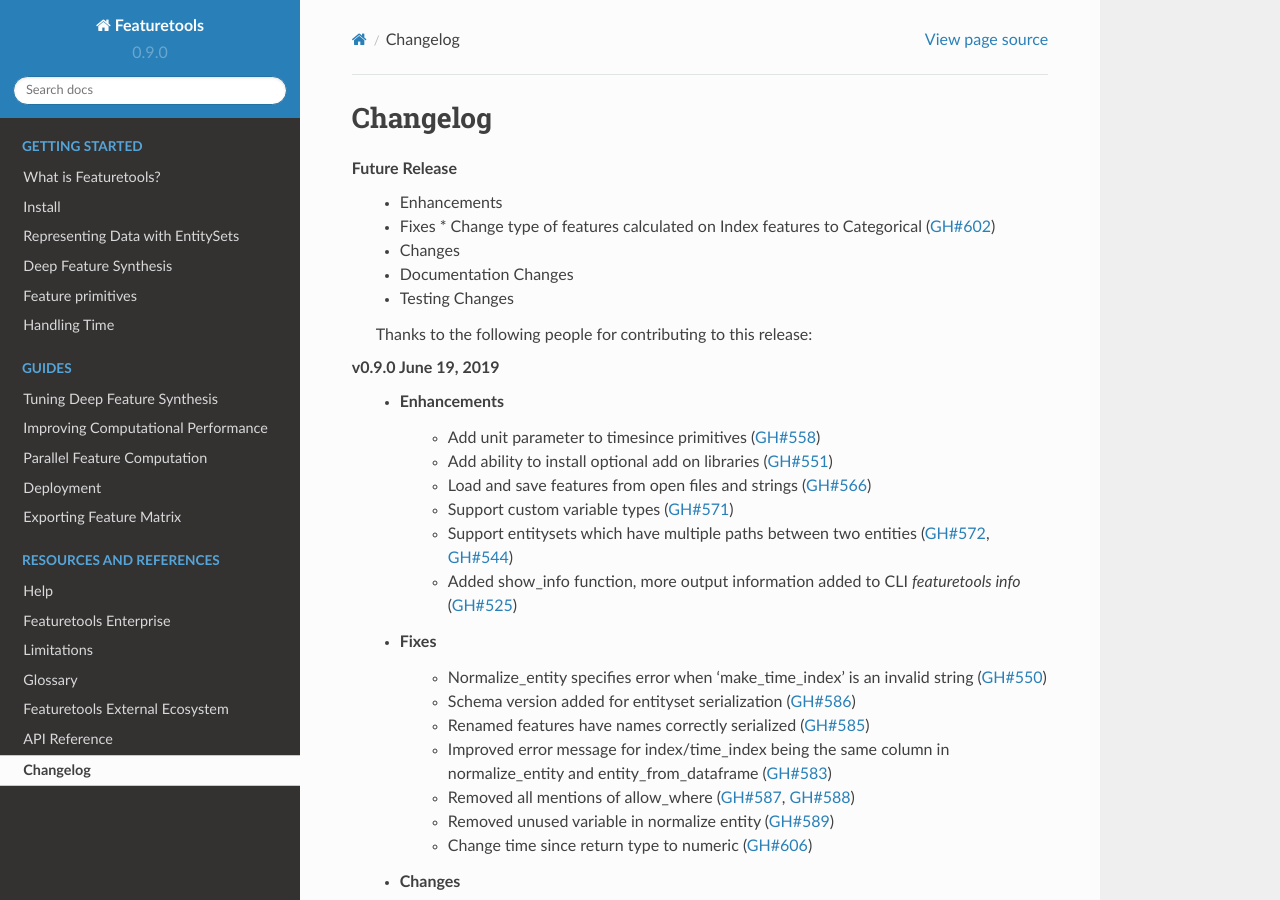
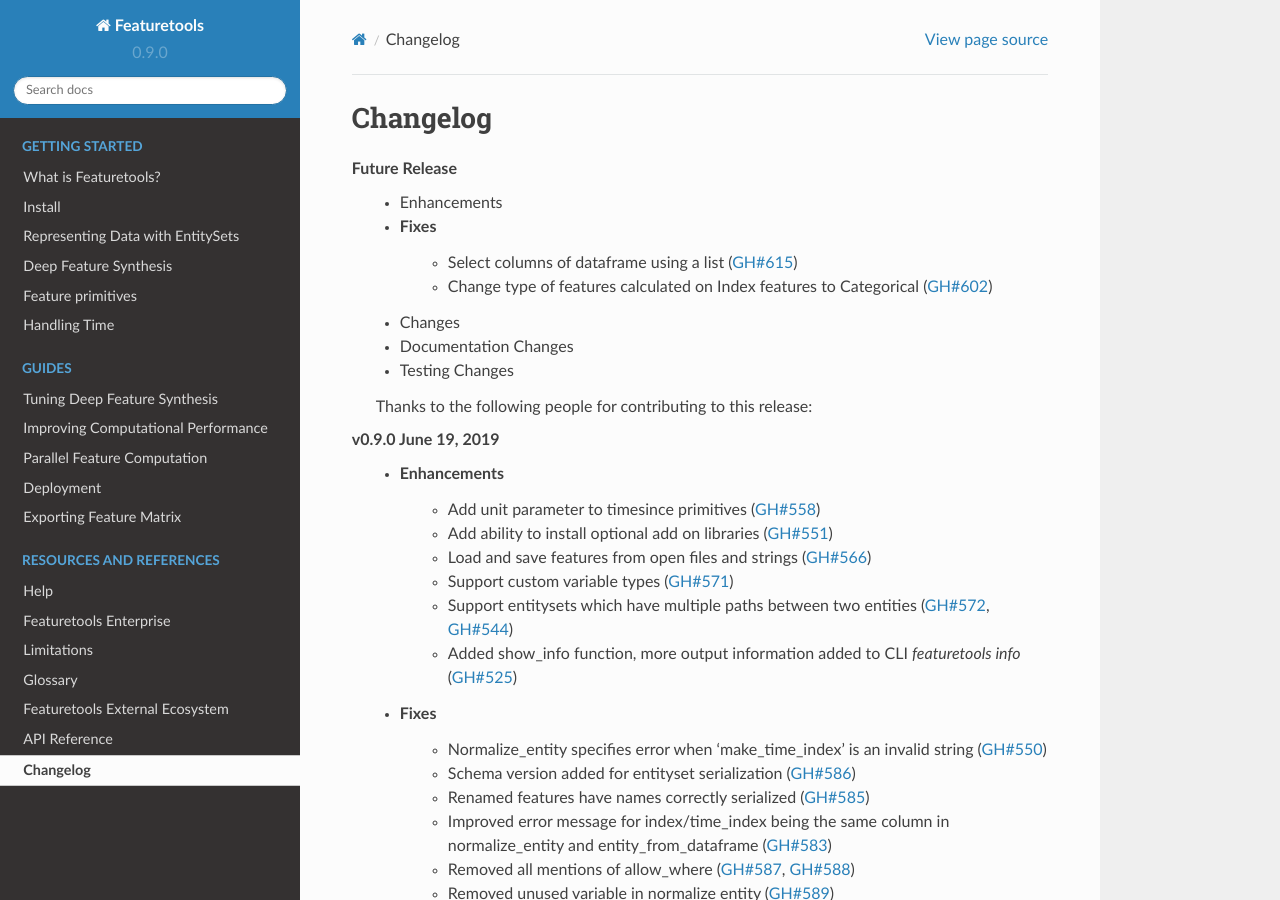
Before and after one commit to alteryx/featuretools, a Sphinx documentation site: the page built from docs/source/changelog.rst, in a window 1280 px wide and 900 px high. Built offline with Sphinx 7.4.7 and the Read the Docs theme 2.0.0, drawn with Linux system fonts in a browser that asks for light colours; pages that are not in the unit, such as notebooks, are missing from menus.

Commit message:
Update changelog

```diff
--- a/docs/source/changelog.rst
+++ b/docs/source/changelog.rst
@@ -5,7 +5,8 @@
 **Future Release**
     * Enhancements
     * Fixes
-      * Change type of features calculated on Index features to Categorical (:pr:`602`)
+        * Select columns of dataframe using a list (:pr:`615`)
+        * Change type of features calculated on Index features to Categorical (:pr:`602`)
     * Changes
     * Documentation Changes
     * Testing Changes
```
